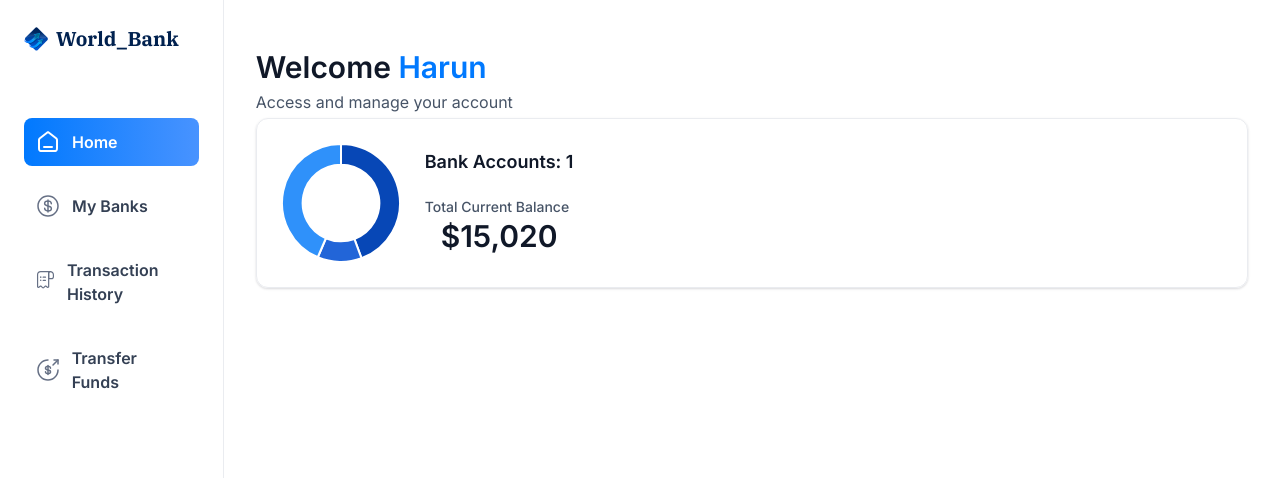
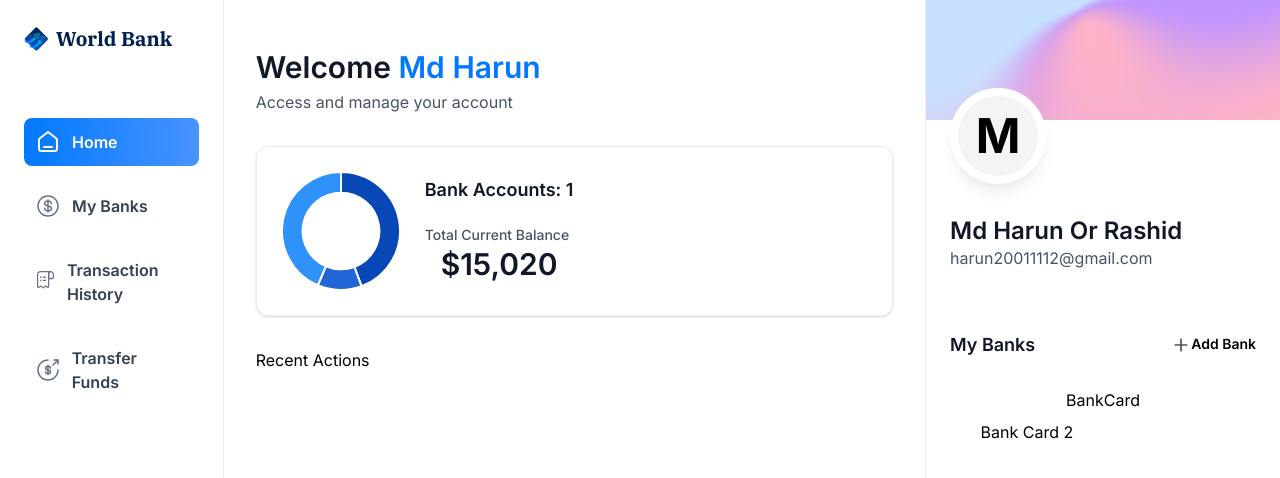
Before and after one commit to Harun11100/Fullstack-Banking, a Next.js app: page / in a window 1280 px wide. Shown: the top 478 px of the page. Built offline with nearby package versions, Linux system fonts and the light colour scheme.

Commit message:
Implement Right Sidebar

```diff
--- a/app/(root)/page.tsx
+++ b/app/(root)/page.tsx
@@ -1,25 +1,43 @@
+import RightSideBar from "@/components/RightSideBar";
 import { Button } from "@/components/ui/button";
 import HeaderBox from "@/components/ui/HeaderBox";
+import TotalBalanceBox from "@/components/ui/TotalBalanceBox";
+import { LassoSelect } from "lucide-react";
 import Image from "next/image";
 
 export default function Home() {
 
       const LoggedIn={
-            firstNAme:"Harun"
+            firstName:"Md Harun",
+            lastName:"Or Rashid",
+            email:"harun20011112@gmail.com"
       }
   return (
   <section className="home">
     <div className="home-content">
-         <HeaderBox
+      <header className="home-header">
+      <HeaderBox
          type='greeting'
          title="Welcome"
-         user={LoggedIn?.firstNAme}
+         user={LoggedIn?.firstName ||'Guest'}
          subtext="Access and manage your account"
          />
+
+       <TotalBalanceBox accounts={[]}
+      totalBanks={1}
+      totalCurrentBalance={15020}
+      />
+      </header>
+
+      Recent Actions
 
 
 
     </div>
+    <RightSideBar
+    user={LoggedIn}
+    transactions={[]}
+    banks={[{},{}]}/>
   </section>
   );
 }
--- /dev/null
+++ b/components/BankCard.tsx
@@ -0,0 +1,9 @@
+import React from 'react'
+
+const BankCard = () => {
+  return (
+    <div>BankCard</div>
+  )
+}
+
+export default BankCard
--- a/components/MobileNavbar.tsx
+++ b/components/MobileNavbar.tsx
@@ -39,7 +39,7 @@
  width={34}
  height={34}
  />
- <h1 className='text-26 font-ibm-plex-serif'>World_Bank</h1>
+ <h1 className='text-26 font-ibm-plex-serif'>World Bank</h1>
 </Link>
 
 <div className='mobilenav-sheet'>
--- /dev/null
+++ b/components/RightSideBar.tsx
@@ -0,0 +1,63 @@
+import Image from 'next/image'
+import Link from 'next/link'
+import React from 'react'
+import BankCard from './BankCard'
+
+const RightSideBar = ({user,transactions,banks}:RightSidebarProps ) => {
+  return (
+    <aside className='right-sidebar'>
+       <section className='flex flex-col pb-8'>
+            <div className='profile-banner'/>
+            <div className='profile'>
+                  <div className='profile-img'>
+                        <span className='text-5xl font-bold text-blue'>
+                              {user.firstName[0]}
+                        </span>
+
+                  </div>
+                  <div className='profile-details'>
+                        <h1 className='profile-name'>
+                        {user.firstName} {user.lastName}
+                        </h1>
+                        <p className='profile-email'>
+                              {user.email}
+                        </p>
+
+
+                  </div>
+
+            </div>
+       </section>
+       <section className='banks'>
+            <div className='flex  w-full justify-between '>
+                  <h2 className='header-2'>My Banks</h2>
+                  <Link href='/' className='flex '>
+                  <Image
+                  src='/icons/plus.svg'
+                  alt='plus'
+                  width={20}
+                  height={20}/>
+                  <h2 className='text-14 font-semibold'>Add Bank</h2>
+
+                  </Link>
+
+            </div>
+            {banks?.length>0 && (
+                  <div className='relative flex flex-1 flex-col items-center justify-center gap-5'>
+                      <div className='relative z-10'>
+                    <BankCard/>
+                      </div>
+                      {banks[1] &&(
+                        <div className=' absolute right-0 top-8 z-0 w-[90%]'>
+                             Bank Card 2
+                        </div>
+                      )}
+                  </div>
+            )}
+
+       </section>
+    </aside>
+   )
+}
+
+export default RightSideBar
--- a/components/ui/HeaderBox.tsx
+++ b/components/ui/HeaderBox.tsx
@@ -16,16 +16,10 @@
             )
       }
       </h1>
-
-
       <p className='header-box-subtext'>
             {subtext}
       </p>
 
-      <TotalBalanceBox accounts={[]}
-      totalBanks={1}
-      totalCurrentBalance={15020}
-      />
 
  </div>
   )
--- a/components/ui/SideBar.tsx
+++ b/components/ui/SideBar.tsx
@@ -24,7 +24,7 @@
        width={34}
        height={34}
        className='size-[24px] max-xl:size-14'/>
-       <h1 className='sidebar-logo'>World_Bank</h1>
+       <h1 className='sidebar-logo'>World Bank</h1>
       </Link>
       {sidebarLinks.map(({route,label,imgURL})=>{
 
```
